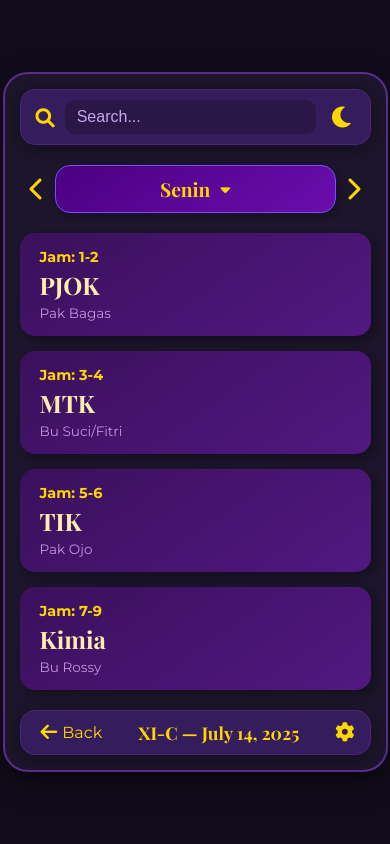
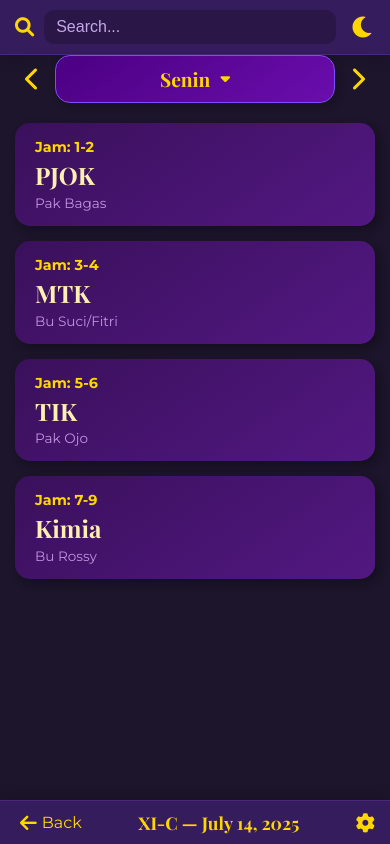
Before and after one commit to Sphael7/XI-C-WEB, a plain HTML site: page index.html in a window 390 px wide. Both pictures are taken after a click on the element 195 px from the left and 165 px from the top of the page. Drawn offline with nearby package versions, Linux system fonts and the light colour scheme.

Commit message:
Update style.css

```diff
--- a/style.css
+++ b/style.css
@@ -5,26 +5,61 @@ body {
     color: #E0BBE4;
     background-color: #120D1D;
     transition: background-color 0.5s ease, color 0.5s ease;
-    display: flex;
-    justify-content: center;
-    align-items: center;
-    min-height: 100vh;
+    display: flex; /* Keep flex for vertical stacking if needed, but remove centering */
+    flex-direction: column; /* Stack content vertically */
+    min-height: 100vh; /* Ensure it takes full viewport height */
+    overflow-x: hidden; /* Prevent horizontal scroll */
 }
 
 .container {
-    width: 90%;
-    max-width: 600px;
-    background-color: #1C152B;
-    border-radius: 25px;
-    box-shadow: 0 10px 30px rgba(0, 0, 0, 0.6);
-    padding: 25px;
+    width: 100%; /* Make container take full width */
+    max-width: none; /* Remove max-width constraint */
+    background-color: #1C152B; /* Background color for dark mode */
+    border-radius: 0; /* Remove border-radius for full screen edge-to-edge */
+    box-shadow: none; /* Remove box-shadow as it's now full screen */
+    padding: 0; /* Remove padding from container itself, add to child elements */
     display: flex;
     flex-direction: column;
-    gap: 20px;
-    border: 2px solid #5A2D8D;
-    overflow: hidden;
+    flex-grow: 1; /* Allow container to fill available height */
 }
 
+/* Adjust padding for elements inside the container */
+.top-bar,
+.bottom-bar,
+.content-grid,
+.day-selector-container,
+.jadwal-list {
+    padding-left: 20px; /* Consistent padding from screen edges */
+    padding-right: 20px;
+}
+
+/* Re-apply specific padding where needed (e.g., top/bottom for bars) */
+.top-bar {
+    padding-top: 15px;
+    padding-bottom: 15px;
+}
+.bottom-bar {
+    padding-top: 15px;
+    padding-bottom: 15px;
+}
+
+/* Ensure padding for individual items if needed */
+.grid-item,
+.jadwal-item {
+    padding: 20px; /* Keep internal padding for items */
+}
+
+/* Remove margin for content-grid to make it stretch */
+.content-grid {
+    margin-top: 20px;
+    margin-bottom: 20px;
+    padding-left: 20px; /* Apply padding here instead of on container */
+    padding-right: 20px;
+    box-sizing: border-box; /* Include padding in width calculation */
+    width: 100%; /* Ensure it spans full width including padding */
+}
+
+/* Active and Hidden View Management */
 .active-view {
     display: flex;
     flex-direction: column;
@@ -36,6 +71,7 @@ body {
     display: none;
 }
 
+
 /* Dark Mode Specific Styles */
 body.dark-mode {
     background-color: #120D1D;
@@ -44,12 +80,13 @@ body.dark-mode {
 
 body.dark-mode .container {
     background-color: #1C152B;
-    border: 2px solid #5A2D8D;
+    border: none; /* Remove border in dark mode for full screen */
 }
 
 body.dark-mode .top-bar {
     background-color: #351C5C;
-    border: 1px solid #4B277C;
+    border-bottom: 1px solid #4B277C; /* Use bottom border for separation */
+    border-radius: 0; /* Remove border radius */
 }
 
 body.dark-mode .search-input {
@@ -129,7 +166,8 @@ body.dark-mode .grid-item.item-5 p {
 
 body.dark-mode .bottom-bar {
     background-color: #351C5C;
-    border: 1px solid #4B277C;
+    border-top: 1px solid #4B277C; /* Use top border for separation */
+    border-radius: 0; /* Remove border radius */
 }
 
 body.dark-mode .bottom-bar i,
@@ -145,13 +183,13 @@ body.light-mode {
 
 body.light-mode .container {
     background-color: #FFFFFF;
-    border: 1px solid #E0E0E0;
-    box-shadow: 0 8px 20px rgba(0, 0, 0, 0.08);
+    border: none;
 }
 
 body.light-mode .top-bar {
     background-color: #F0F0F0;
-    border: 1px solid #EAEAEA;
+    border-bottom: 1px solid #EAEAEA;
+    border-radius: 0;
 }
 
 body.light-mode .search-input {
@@ -231,7 +269,8 @@ body.light-mode .grid-item.item-5 p {
 
 body.light-mode .bottom-bar {
     background-color: #F0F0F0;
-    border: 1px solid #EAEAEA;
+    border-top: 1px solid #EAEAEA;
+    border-radius: 0;
 }
 
 body.light-mode .bottom-bar i,
@@ -244,9 +283,8 @@ body.light-mode .bottom-bar span {
     display: flex;
     justify-content: space-between;
     align-items: center;
-    padding: 15px 20px;
-    border-radius: 15px;
-    box-shadow: 0 4px 15px rgba(0, 0, 0, 0.3);
+    border-radius: 0; /* No border radius for full width */
+    box-shadow: 0 4px 15px rgba(0, 0, 0, 0.1); /* Lighter shadow for full-width bar */
 }
 
 .search-section {
@@ -287,6 +325,8 @@ body.light-mode .bottom-bar span {
     grid-template-columns: repeat(2, 1fr);
     grid-template-rows: auto auto auto;
     gap: 20px;
+    padding-top: 0; /* Adjust internal padding of the grid if needed */
+    padding-bottom: 0; /* Adjust internal padding of the grid if needed */
 }
 
 .grid-item {
@@ -330,9 +370,8 @@ body.light-mode .bottom-bar span {
     display: flex;
     justify-content: space-between;
     align-items: center;
-    padding: 15px 20px;
-    border-radius: 15px;
-    box-shadow: 0 4px 15px rgba(0, 0, 0, 0.3);
+    border-radius: 0; /* No border radius for full width */
+    box-shadow: 0 -4px 15px rgba(0, 0, 0, 0.1); /* Lighter shadow for full-width bar */
 }
 
 .back-button,
@@ -345,15 +384,14 @@ body.light-mode .bottom-bar span {
 }
 
 .back-button i {
-    margin: 0 5px; /* Tetap pertahankan margin untuk ikon back */
+    margin: 0 5px;
     font-size: 1.2em;
 }
 
 .settings-button i {
-    margin: 0; /* Hapus margin agar ikon berada di tengah jika tidak ada teks */
+    margin: 0; /* Remove margin as there's no text */
     font-size: 1.2em;
 }
-
 
 body.dark-mode .current-date {
     font-size: 1.1em;
@@ -381,6 +419,9 @@ body.light-mode .current-date {
     align-items: center;
     width: 100%;
     margin-bottom: 20px;
+    padding-left: 20px; /* Apply padding for arrows and bubble container */
+    padding-right: 20px;
+    box-sizing: border-box;
 }
 
 .day-nav-arrow {
@@ -417,11 +458,12 @@ body.light-mode .day-nav-arrow:hover {
     font-size: 1.4em;
     font-family: 'Playfair Display', serif;
     font-weight: 700;
-    position: relative; /* Crucial for positioning custom dropdown */
+    position: relative;
     box-shadow: 3px 3px 8px rgba(0, 0, 0, 0.2);
     transition: background-color 0.3s ease, border-color 0.3s ease, color 0.3s ease;
-    overflow: visible; /* Allow dropdown content to escape bounds */
-    z-index: 5; /* Ensure bubble is above other content when dropdown is open */
+    overflow: visible;
+    z-index: 5;
+    margin: 0 10px; /* Space between arrows and bubble */
 }
 
 body.dark-mode .day-display-bubble {
@@ -448,20 +490,20 @@ body.light-mode .day-display-bubble {
 /* Custom Dropdown Content Styling */
 .custom-dropdown-content {
     position: absolute;
-    top: calc(100% + 10px); /* Position below the bubble, with a small gap */
+    top: calc(100% + 10px);
     left: 0;
     right: 0;
     border-radius: 15px;
     box-shadow: 0 5px 20px rgba(0, 0, 0, 0.3);
-    overflow: hidden; /* Hide overflow during animation */
-    max-height: 0; /* Hidden by default */
-    opacity: 0; /* Hidden by default */
-    transition: max-height 0.5s ease-out, opacity 0.5s ease-out; /* Animation */
-    z-index: 10; /* Ensure it's above other elements */
+    overflow: hidden;
+    max-height: 0;
+    opacity: 0;
+    transition: max-height 0.5s ease-out, opacity 0.5s ease-out;
+    z-index: 10;
 }
 
 .custom-dropdown-content.show {
-    max-height: 250px; /* Adjust based on content height */
+    max-height: 250px;
     opacity: 1;
 }
 
@@ -520,6 +562,8 @@ body.light-mode .custom-dropdown-item.selected {
     flex-direction: column;
     gap: 15px;
     width: 100%;
+    padding-bottom: 20px; /* Add padding to the bottom of the list */
+    box-sizing: border-box;
 }
 
 .jadwal-item {
@@ -591,12 +635,22 @@ body.light-mode .jadwal-item .mapel {
     }
 
     .container {
-        padding: 15px;
+        padding: 0; /* Ensure no extra padding on container for small screens */
+    }
+
+    .top-bar,
+    .bottom-bar,
+    .content-grid,
+    .day-selector-container,
+    .jadwal-list {
+        padding-left: 15px; /* Slightly less padding on very small screens */
+        padding-right: 15px;
     }
 
     .top-bar,
     .bottom-bar {
-        padding: 10px 15px;
+        padding-top: 10px;
+        padding-bottom: 10px;
     }
 
     .search-input {
@@ -622,6 +676,7 @@ body.light-mode .jadwal-item .mapel {
     .day-display-bubble {
         font-size: 1.2em;
         padding: 10px 15px;
+        margin: 0 5px; /* Reduce margin on smaller screens */
     }
 
     .jadwal-item .mapel {
```
